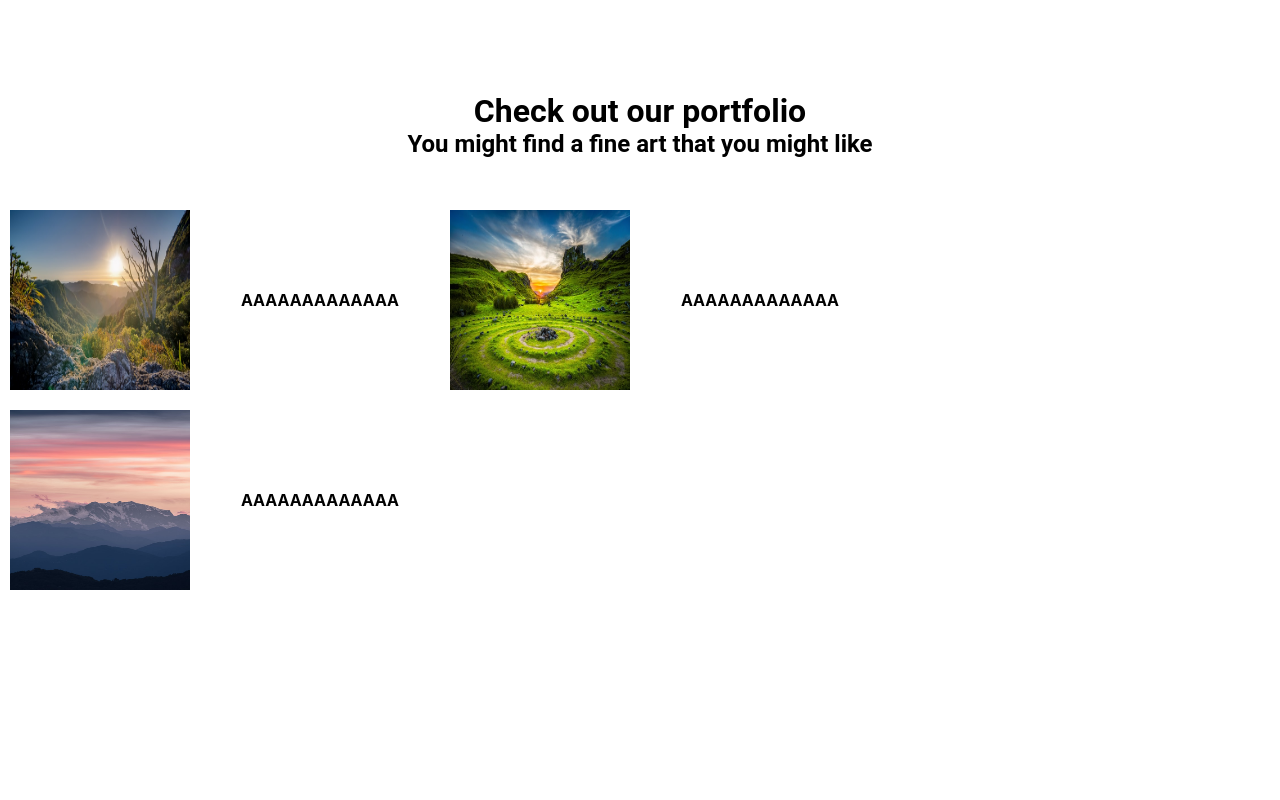
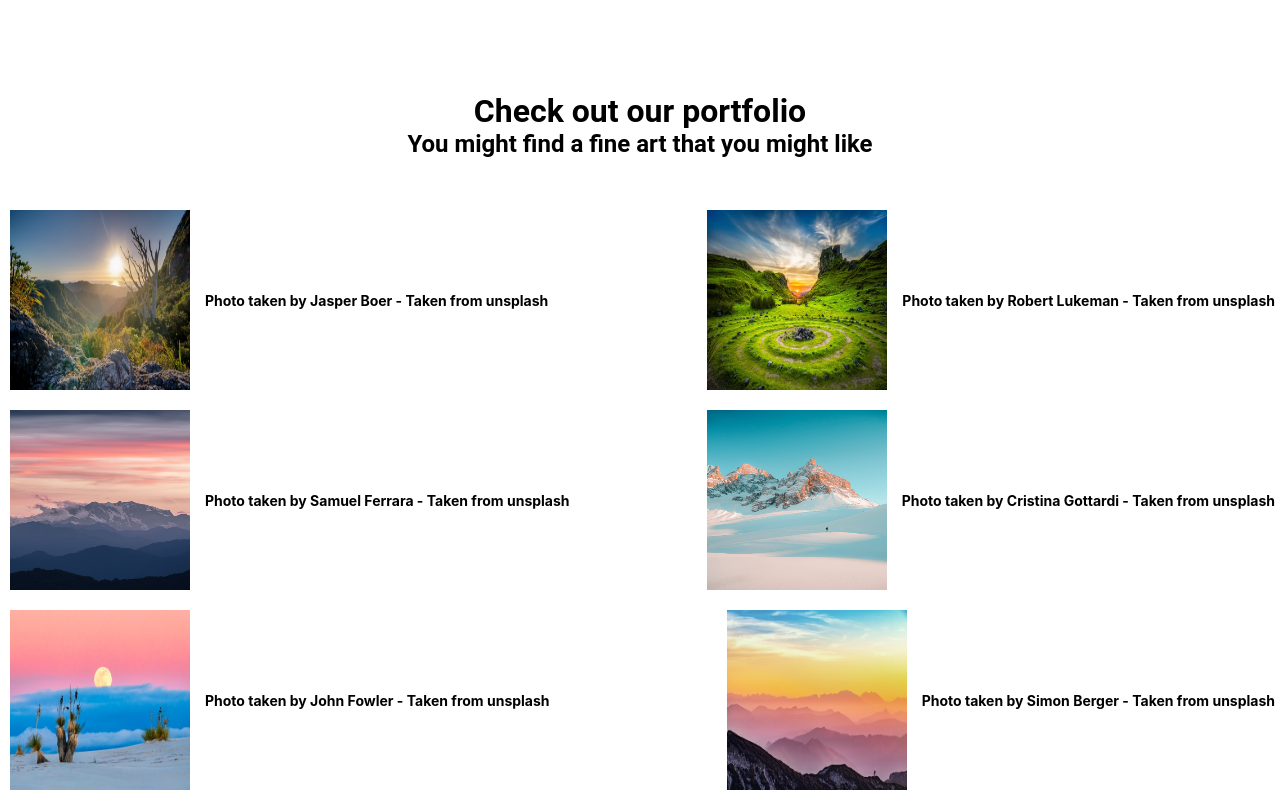
Before and after one commit to crkos/Flexbox-Project, a plain HTML site: page index.html in a window 1280 px wide. Shown: the part 736-1536 px from the top of the page. Before the commit the page ends 1336 px from the top, so only its background shows below. Drawn offline with Linux system fonts and the light colour scheme.

Commit message:
Some changes to CSS and Authors of photos added

```diff
--- a/index.html
+++ b/index.html
@@ -45,16 +45,28 @@
     </div>
     <div class="container-portfolio">
       <div class="portfolio">
-        <img src="./resources/jasper-boer-LJD6U920zVo-unsplash.jpg">
-        <span>AAAAAAAAAAAAA</span>
+        <img src="./resources/jasper-boer-LJD6U920zVo-unsplash.jpg" alt="A landscape">
+        <span>Photo taken by Jasper Boer - Taken from unsplash</span>
       </div>
       <div class="portfolio">
-        <img src="./resources/robert-lukeman-_RBcxo9AU-U-unsplash.jpg">
-        <span>AAAAAAAAAAAAA</span>
+        <img src="./resources/robert-lukeman-_RBcxo9AU-U-unsplash.jpg" alt="A landscape">
+        <span>Photo taken by Robert Lukeman - Taken from unsplash</span>
       </div>
       <div class="portfolio">
-        <img src="./resources/samuel-ferrara-dKJXkKCF2D8-unsplash.jpg">
-        <span>AAAAAAAAAAAAA</span>
+        <img src="./resources/samuel-ferrara-dKJXkKCF2D8-unsplash.jpg" alt="A landscape">
+        <span>Photo taken by Samuel Ferrara - Taken from unsplash</span>
+      </div>
+      <div class="portfolio">
+        <img src="./resources/cristina-gottardi-9TaYFMMapbA-unsplash.jpg" alt="A landscape">
+        <span>Photo taken by Cristina Gottardi - Taken from unsplash</span>
+      </div>
+      <div class="portfolio">
+        <img src="./resources/john-fowler-aaIN3y2zcMQ-unsplash.jpg" alt="A landscape">
+        <span>Photo taken by John Fowler - Taken from unsplash</span>
+      </div>
+      <div class="portfolio">
+        <img src="./resources/simon-berger-twukN12EN7c-unsplash.jpg" alt="A landscape">
+        <span>Photo taken by Simon Berger - Taken from unsplash</span>
       </div>
     </div>
   </div>
--- a/style.css
+++ b/style.css
@@ -122,12 +122,15 @@ nav {
   margin: auto;
   padding-top: 10px;
   flex-wrap: wrap;
+  justify-content: space-between;
+
 }
 
 .portfolio {
   display: flex;
-  justify-content: space-between;
+  justify-content: space-evenly;
   align-items: center;
+
 }
 
 .portfolio span {
@@ -135,6 +138,7 @@ nav {
   min-width: 240px;
   font-weight: bold;
   text-align: center;
+  font-size: 14px;
 }
 
 .portfolio img {
@@ -149,4 +153,5 @@ nav {
   min-height: 500px;
   margin: auto;
   padding-top: 70px;
+
 }
```
Also changed, not shown: resources/cristina-gottardi-9TaYFMMapbA-unsplash.jpg (added), resources/john-fowler-aaIN3y2zcMQ-unsplash.jpg (added), resources/simon-berger-twukN12EN7c-unsplash.jpg (added).
